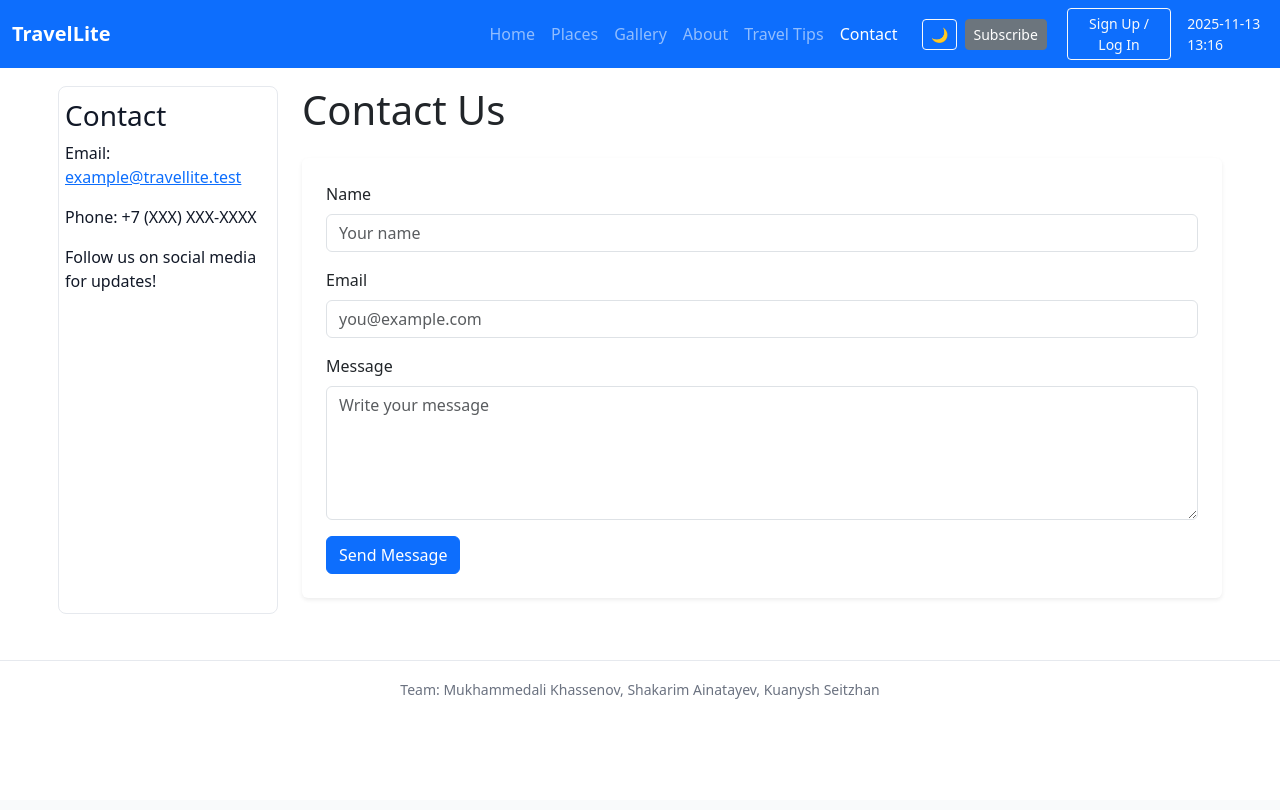
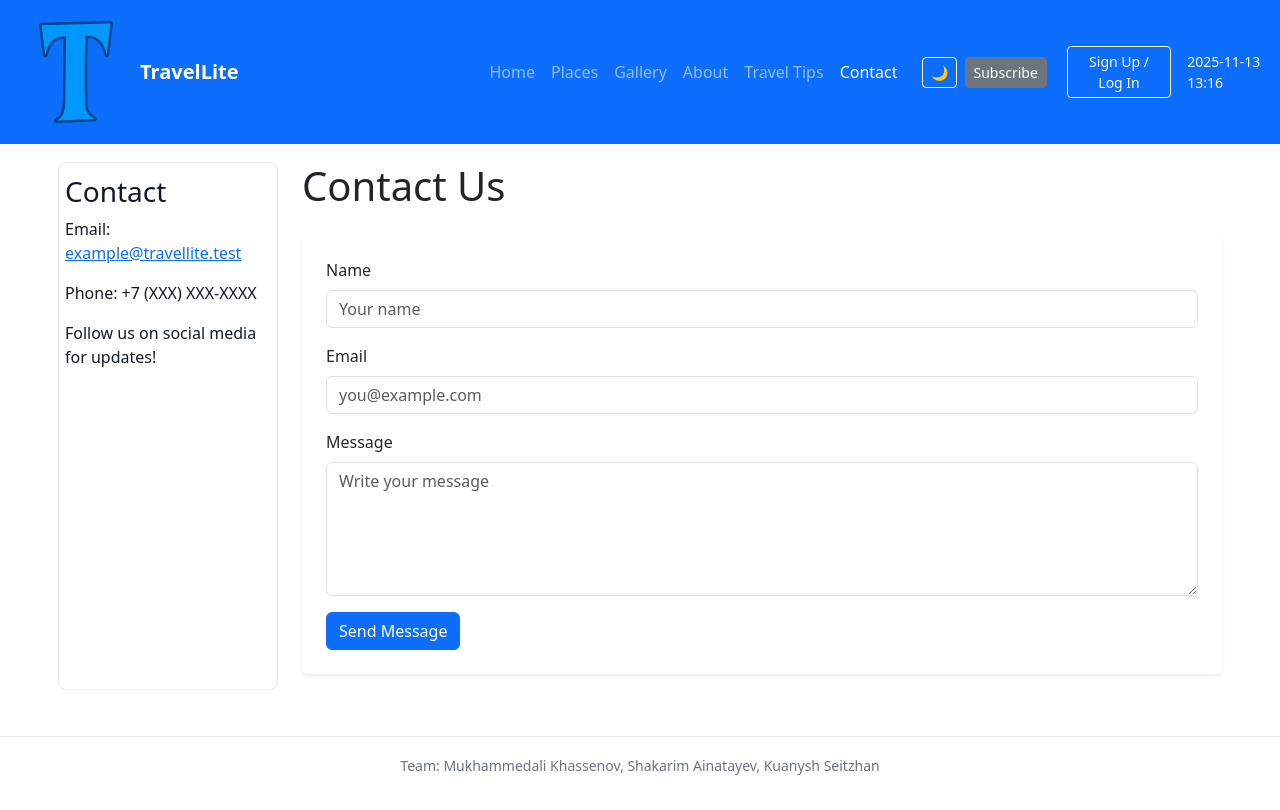
Before and after one commit to Mukhammedali223/Travel-web, a plain HTML site: page contact.html in a window 1280 px wide. Drawn offline with nearby package versions, Linux system fonts and the light colour scheme.

Commit message:
Update contact.html

```diff
--- a/contact.html
+++ b/contact.html
@@ -13,6 +13,9 @@
 
   <nav class="navbar navbar-expand-lg navbar-dark bg-primary sticky-top" role="navigation">
     <div class="container">
+      <div class="avatar">
+        <img src="/images/logo.png" alt="Site logo">
+      </div>
       <a class="navbar-brand fw-bold" href="index.html">TravelLite</a>
       <button class="navbar-toggler" type="button" data-bs-toggle="collapse" data-bs-target="#mainNav"
         aria-controls="mainNav" aria-expanded="false" aria-label="Toggle navigation">
```
